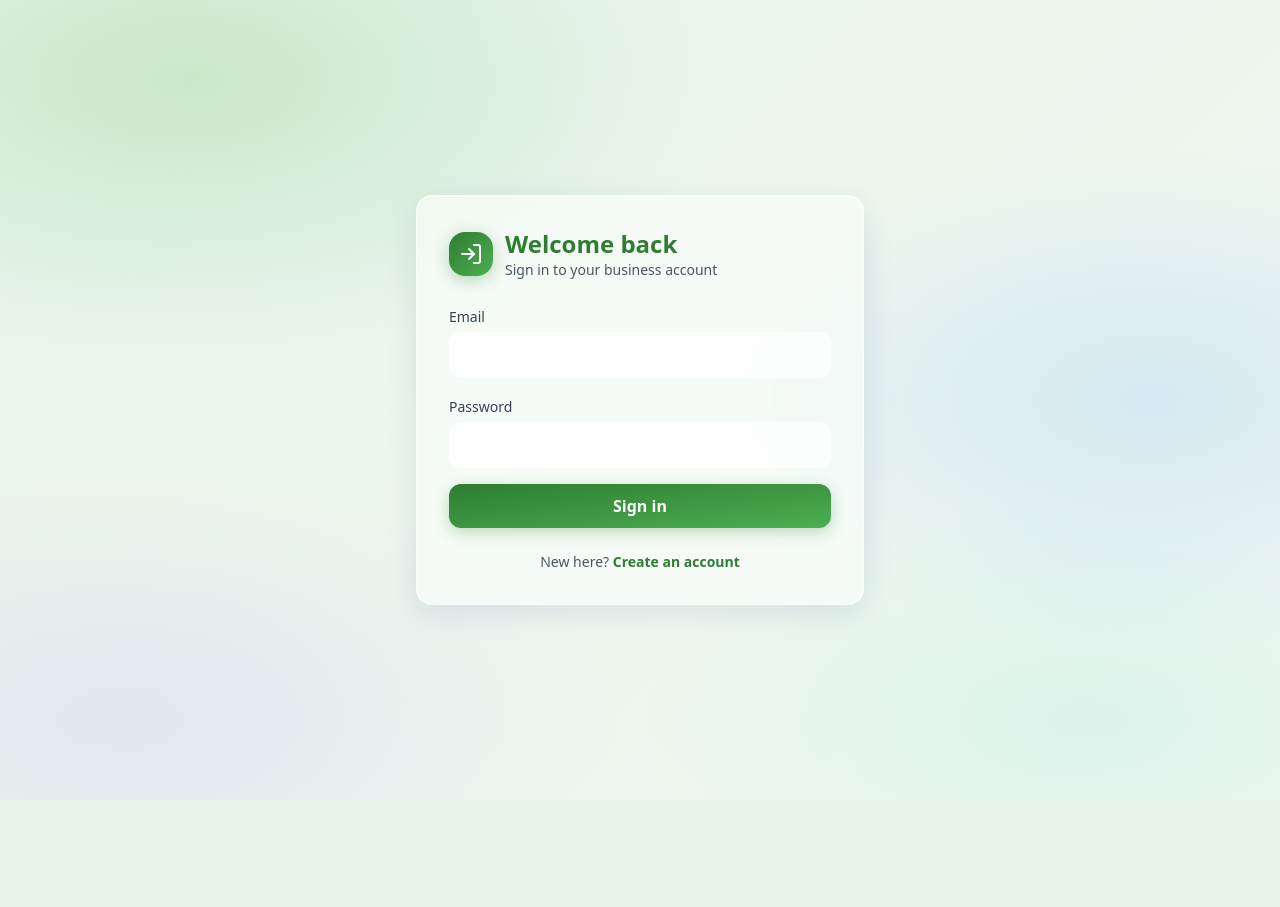
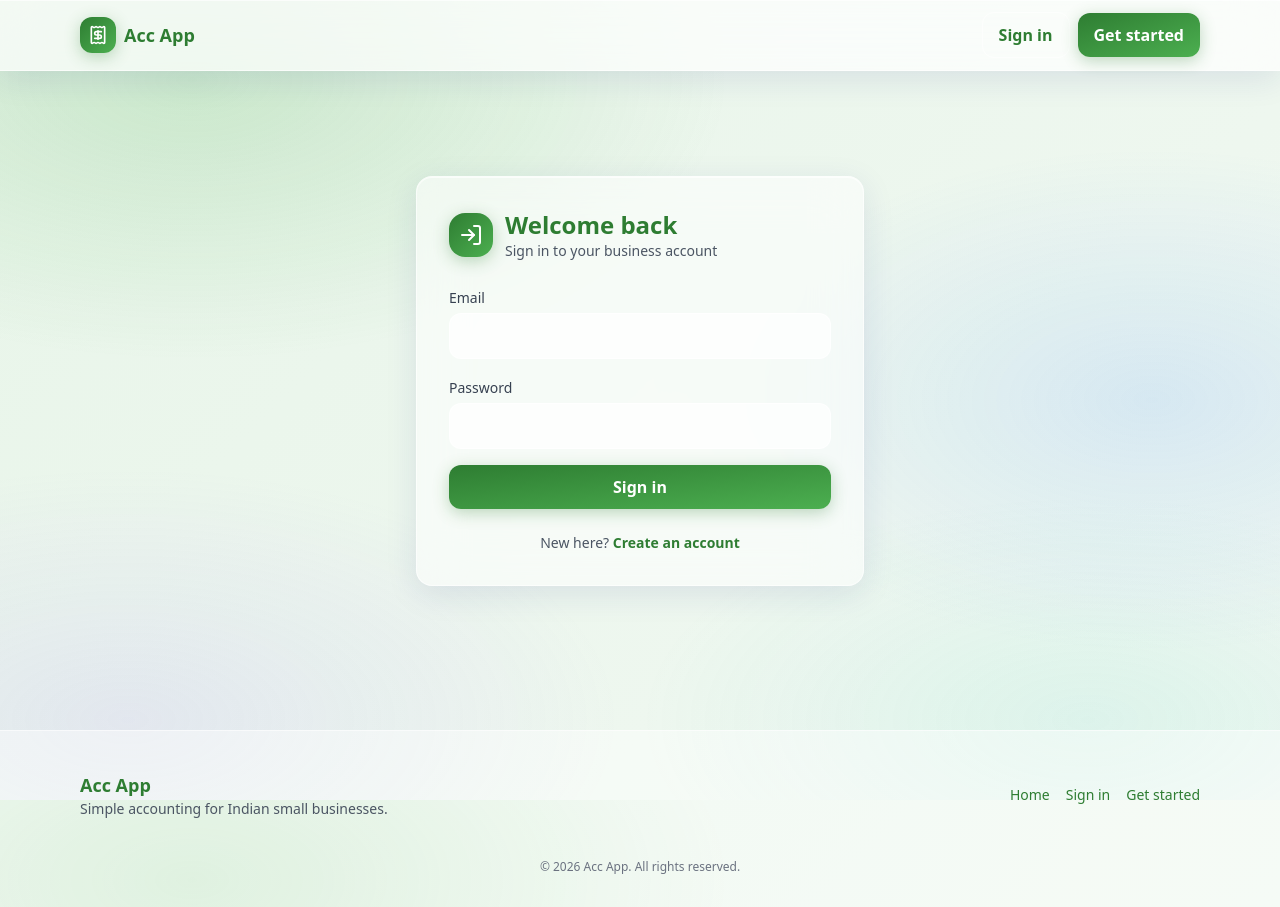
Before and after one commit to kandarp-thakur/Dukan-app, a React (Vite) app in the folder client/: page /login in a window 1280 px wide. Before the commit the page ends 800 px from the top, so only its background shows below. Built offline with nearby package versions, Linux system fonts and the light colour scheme; no server answers.

Commit message:
feat(client): add public landing route group and revamp auth pages

```diff
--- a/client/src/App.jsx
+++ b/client/src/App.jsx
@@ -20,6 +20,8 @@ import Expenses from './pages/Expenses';
 import Dashboard from './pages/Dashboard';
 import Reports from './pages/Reports';
 import PublicInvoice from './pages/PublicInvoice';
+import PublicLayout from './components/PublicLayout';
+import LandingPage from './pages/LandingPage';
 
 function ProtectedRoutes() {
   const { user, loading } = useAuth();
@@ -67,8 +69,11 @@ export default function App() {
     <AuthProvider>
       <BrowserRouter>
         <Routes>
-          <Route path="/login" element={<Login />} />
-          <Route path="/register" element={<Register />} />
+          <Route element={<PublicLayout />}>
+            <Route path="/" element={<LandingPage />} />
+            <Route path="/login" element={<Login />} />
+            <Route path="/register" element={<Register />} />
+          </Route>
           <Route path="/i/:token" element={<PublicInvoice />} />
           <Route path="/*" element={<ProtectedRoutes />} />
         </Routes>
--- a/client/src/pages/Login.jsx
+++ b/client/src/pages/Login.jsx
@@ -25,7 +25,7 @@ export default function Login() {
   };
 
   return (
-    <div className="flex min-h-screen items-center justify-center p-4">
+    <div className="flex items-center justify-center px-4 pb-16 pt-24">
       <div className="glass w-full max-w-md p-8">
         <div className="flex items-center gap-3">
           <span className="flex h-11 w-11 shrink-0 items-center justify-center rounded-2xl bg-gradient-to-br from-primary to-accent text-white shadow-btn-glow">
--- a/client/src/pages/Register.jsx
+++ b/client/src/pages/Register.jsx
@@ -29,7 +29,7 @@ export default function Register() {
   const set = (key) => (e) => setForm({ ...form, [key]: e.target.value });
 
   return (
-    <div className="flex min-h-screen items-center justify-center p-4">
+    <div className="flex items-center justify-center px-4 pb-16 pt-24">
       <div className="glass w-full max-w-md p-8">
         <div className="flex items-center gap-3">
           <span className="flex h-11 w-11 shrink-0 items-center justify-center rounded-2xl bg-gradient-to-br from-primary to-accent text-white shadow-btn-glow">
```
Also changed, not shown: 1 other file (tests, documents, lock files or other folders).
